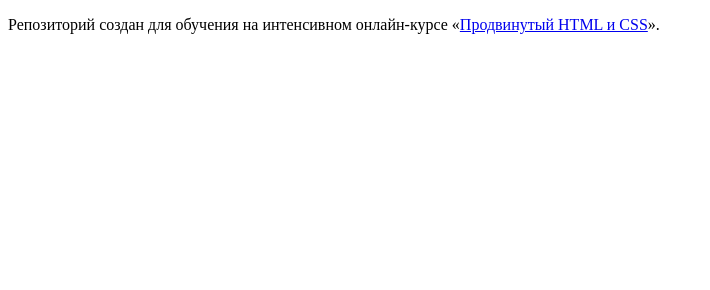
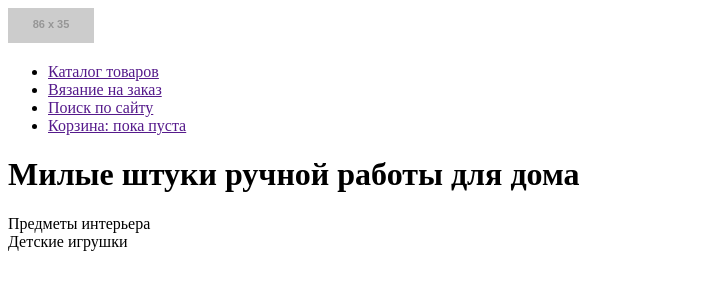
Before and after one commit to InfinityBuddha/58352-mishka, a website: page index.html in a window 1280 px wide. Shown: the whole page, without its empty margins (0-710 px from the left). Drawn offline with Linux system fonts and the light colour scheme; placeholder pictures from the web are drawn by us.

Commit message:
HTML разметка header

```diff
--- a/index.html
+++ b/index.html
@@ -5,8 +5,45 @@
     <title>HTML Academy: Мишка</title>
   </head>
   <body>
+    <header class="page-header">
+      <div class="page-header__inner">
+        <div class="page-header__top">
+          <a class="page-header__logo">
+            <img src="http://placehold.it/86x35" alt="Mishka">
+          </a>
+          <nav class="main-nav">
+            <div class="main-nav__dropdown">
+              <ul class="main-nav__list">
+                <li class="main-nav__item">
+                  <a class="main-nav__link" href="">Каталог товаров</a>
+                </li>
+                <li class="main-nav__item">
+                  <a class="main-nav__link" href="">Вязание на заказ</a>
+                </li>
+                <li class="main-nav__item">
+                  <a class="main-nav__link" href="">Поиск по сайту</a>
+                </li>
+                <li class="main-nav__item">
+                  <a class="main-nav__link" href="">Корзина: пока пуста</a>
+                </li>
+              </ul>
+            </div>
+          </nav>
+        </div>
+        <div class="hero">
+          <h1 class="hero__header">Милые штуки ручной работы для дома</h1>
+          <div class="hero__products">
+            <div class="hero__product">Предметы интерьера</div>
+            <div class="hero__product">Детские игрушки</div>
+          </div>
+        </div>
+      </div>
+    </header>
+    <main>
 
-    <p>Репозиторий создан для обучения на интенсивном онлайн‑курсе «<a href="https://htmlacademy.ru/intensive/adaptive">Продвинутый HTML и CSS</a>».</p>
+    </main>
+    <footer>
 
+    </footer>
   </body>
 </html>
```
